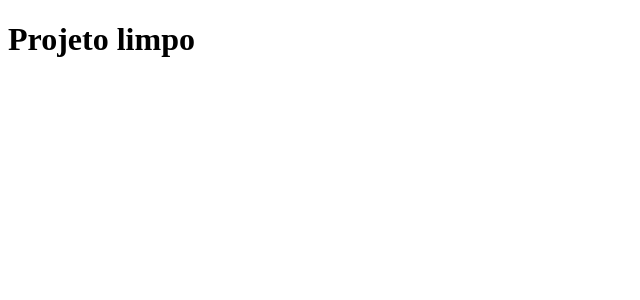
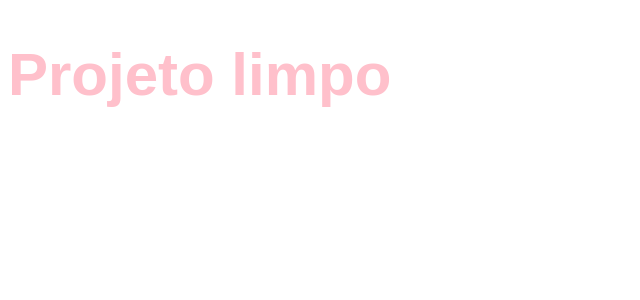
Before and after one commit to vengaa/chronos-pomodoro, a React (Vite) app: page / in a window 1280 px wide. Shown: the top 300 px of the page, without its empty margins (0-640 px from the left). Built offline with nearby package versions, Linux system fonts and the light colour scheme.

Commit message:
Estrutura CSS refatorada

```diff
--- a/src/App.tsx
+++ b/src/App.tsx
@@ -1,4 +1,5 @@
-import './App.css';
+import './styles/theme.css';
+import './styles/global.css';
 
 export function App() {
   return (
--- /dev/null
+++ b/src/styles/global.css
@@ -0,0 +1,8 @@
+body {
+  font-family: sans-serif;
+  font-size: 30px;
+}
+
+h1 {
+  color: var(--primary);
+}
--- /dev/null
+++ b/src/styles/theme.css
@@ -0,0 +1,3 @@
+:root {
+  --primary: pink;
+}
```
Also changed, not shown: src/App.css (deleted).
